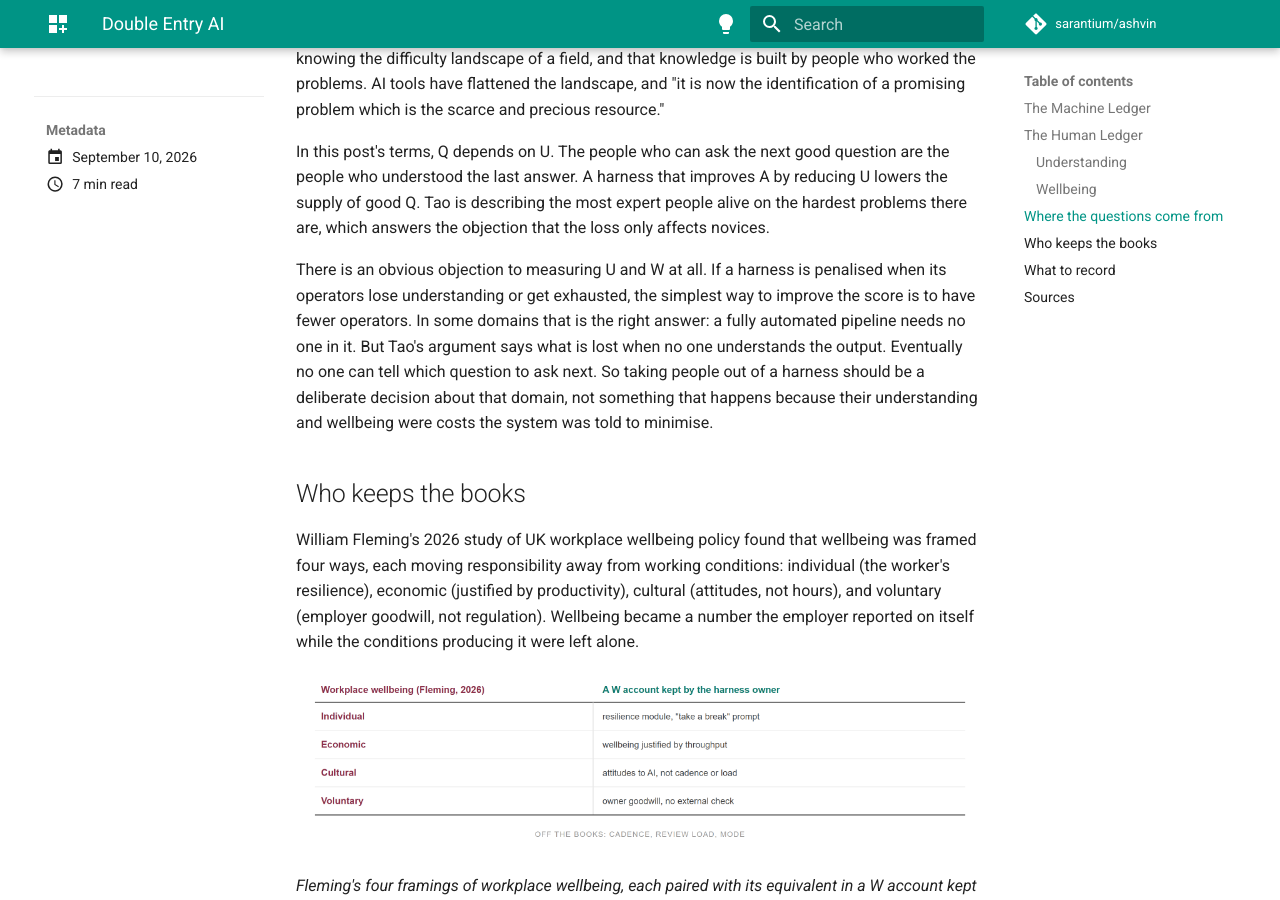
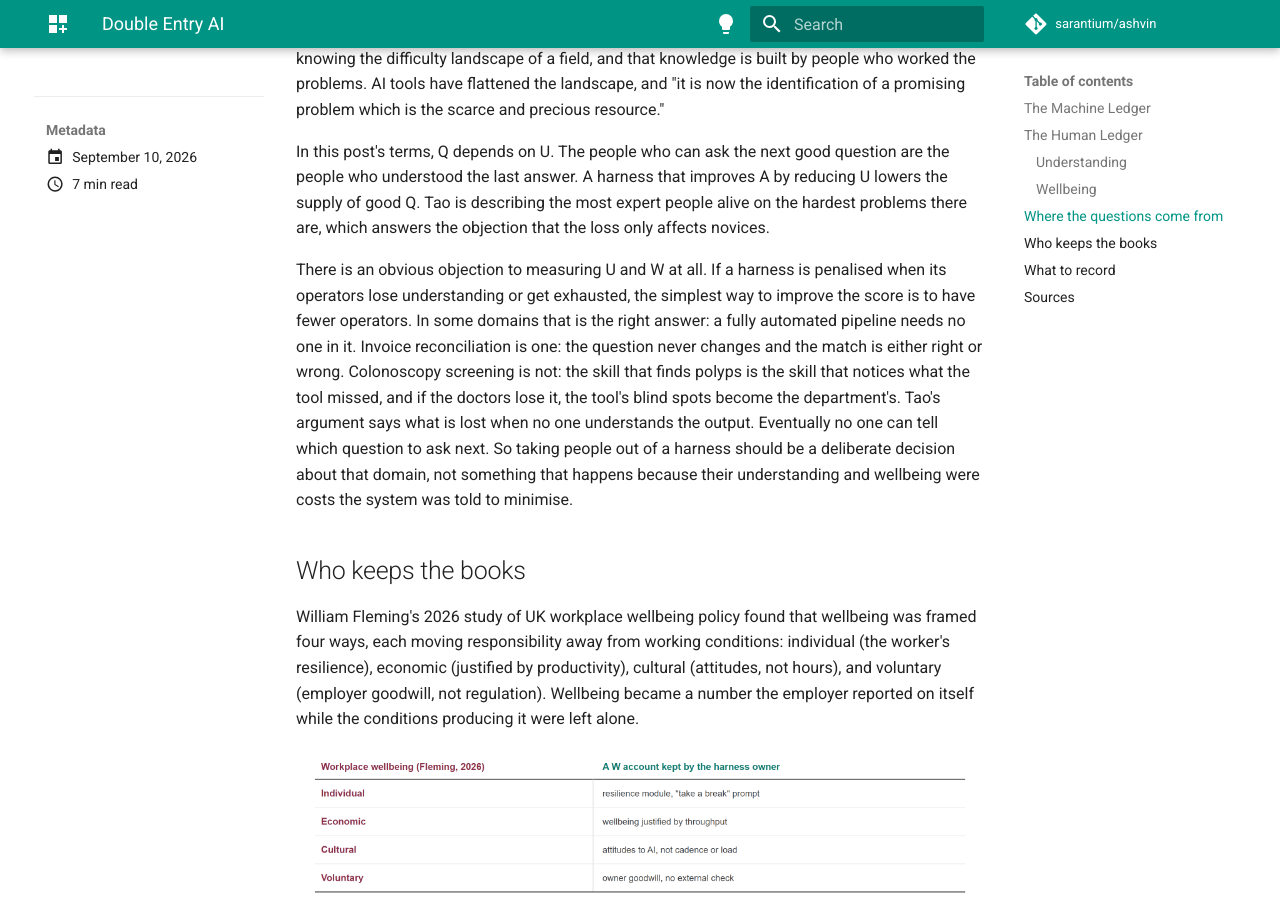
Before and after one commit to sarantium/ashvin, an MkDocs documentation site: the page built from docs/blog/posts/2026-09-10.md, in a window 1280 px wide and 900 px high, scrolled down 3934 px. Built offline with MkDocs 1.6.1 and Material for MkDocs 9.7.7, drawn with Linux system fonts in a browser that asks for light colours; comment, search, counter and statistics services are not loaded.

Commit message:
📝 blog: Double Entry AI — add remove-the-operators examples

```diff
--- a/docs/blog/posts/2026-09-10.md
+++ b/docs/blog/posts/2026-09-10.md
@@ -69,7 +69,7 @@ Terence Tao answered this for mathematics on 9 September. Good open problems, he
 
 In this post's terms, Q depends on U. The people who can ask the next good question are the people who understood the last answer. A harness that improves A by reducing U lowers the supply of good Q. Tao is describing the most expert people alive on the hardest problems there are, which answers the objection that the loss only affects novices.
 
-There is an obvious objection to measuring U and W at all. If a harness is penalised when its operators lose understanding or get exhausted, the simplest way to improve the score is to have fewer operators. In some domains that is the right answer: a fully automated pipeline needs no one in it. But Tao's argument says what is lost when no one understands the output. Eventually no one can tell which question to ask next. So taking people out of a harness should be a deliberate decision about that domain, not something that happens because their understanding and wellbeing were costs the system was told to minimise.
+There is an obvious objection to measuring U and W at all. If a harness is penalised when its operators lose understanding or get exhausted, the simplest way to improve the score is to have fewer operators. In some domains that is the right answer: a fully automated pipeline needs no one in it. Invoice reconciliation is one: the question never changes and the match is either right or wrong. Colonoscopy screening is not: the skill that finds polyps is the skill that notices what the tool missed, and if the doctors lose it, the tool's blind spots become the department's. Tao's argument says what is lost when no one understands the output. Eventually no one can tell which question to ask next. So taking people out of a harness should be a deliberate decision about that domain, not something that happens because their understanding and wellbeing were costs the system was told to minimise.
 
 ## Who keeps the books
 
```
